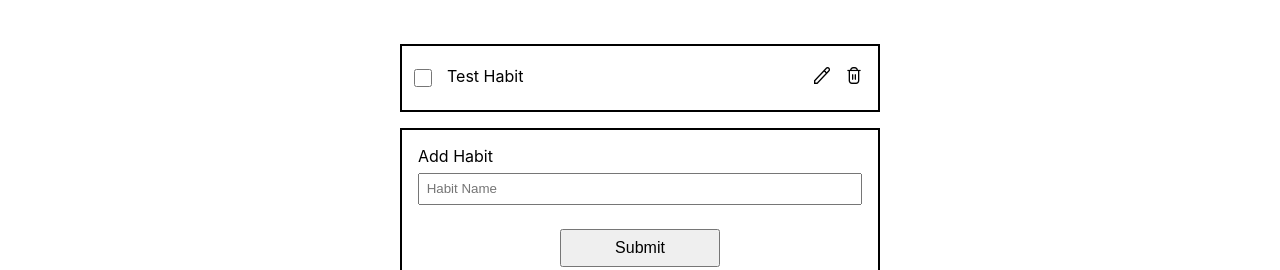
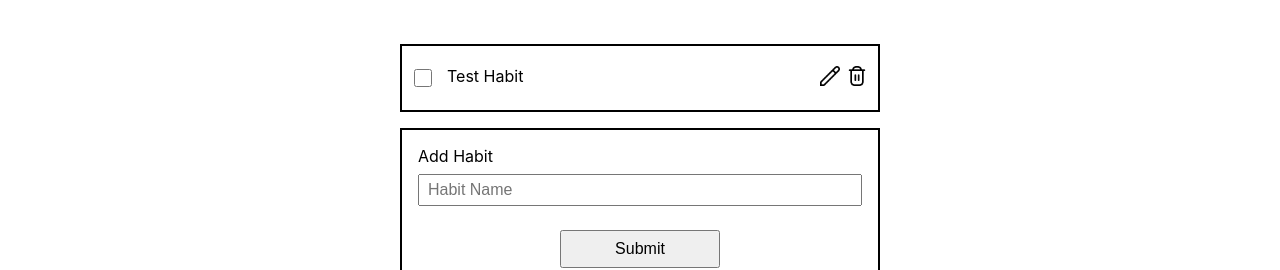
Before and after one commit to DennieCodes/levelup, a Next.js app: page /habits/Habits in a window 1280 px wide. Shown: the part 134-404 px from the top of the page. Built offline with nearby package versions, Linux system fonts and the light colour scheme.

Commit message:
Fixed input, image sizing

```diff
--- a/src/pages/habits/habit/Habit.module.scss
+++ b/src/pages/habits/habit/Habit.module.scss
@@ -10,16 +10,17 @@
     width: 18px;
   }
 
-  & img {
-    margin: 0 0.125em;
-    height: 1.25em;
-    width: 1.25em;
-  }
-
   & .habitControls {
+    margin: 0 0.25em;
+    padding: 0;
     border: none;
     cursor: pointer;
     background: none;
+
+    & img {
+      width: 20px;
+      height: 20px;
+    }
   }
 }
 
--- a/src/pages/habits/habit/Habit.tsx
+++ b/src/pages/habits/habit/Habit.tsx
@@ -33,7 +33,7 @@ const Habit = ({ habit, completed, id }: HabitType) => {
             aria-label="Edit"
             onClick={toggleEditing}
           >
-            <Image src={editIcon} alt="Edit button" width={24} height={24} />
+            <Image src={editIcon} alt="Edit button" />
           </button>
 
           <button
@@ -43,12 +43,7 @@ const Habit = ({ habit, completed, id }: HabitType) => {
               dispatch({ type: REMOVE, id: id, habit: "", newHabit: "" })
             }
           >
-            <Image
-              src={deleteIcon}
-              alt="Delete button"
-              width={24}
-              height={24}
-            />
+            <Image src={deleteIcon} alt="Delete button" />
           </button>
         </>
       )}
--- a/src/pages/habits/newHabitForm/NewHabitForm.module.scss
+++ b/src/pages/habits/newHabitForm/NewHabitForm.module.scss
@@ -9,6 +9,7 @@
 
 .titleLabel {
   & input {
+    font-size: 1rem;
     padding-left: 0.5em;
     margin-top: 0.5em;
     width: 100%;
```
Also changed, not shown: 1 other file (tests, documents, lock files or other folders).
